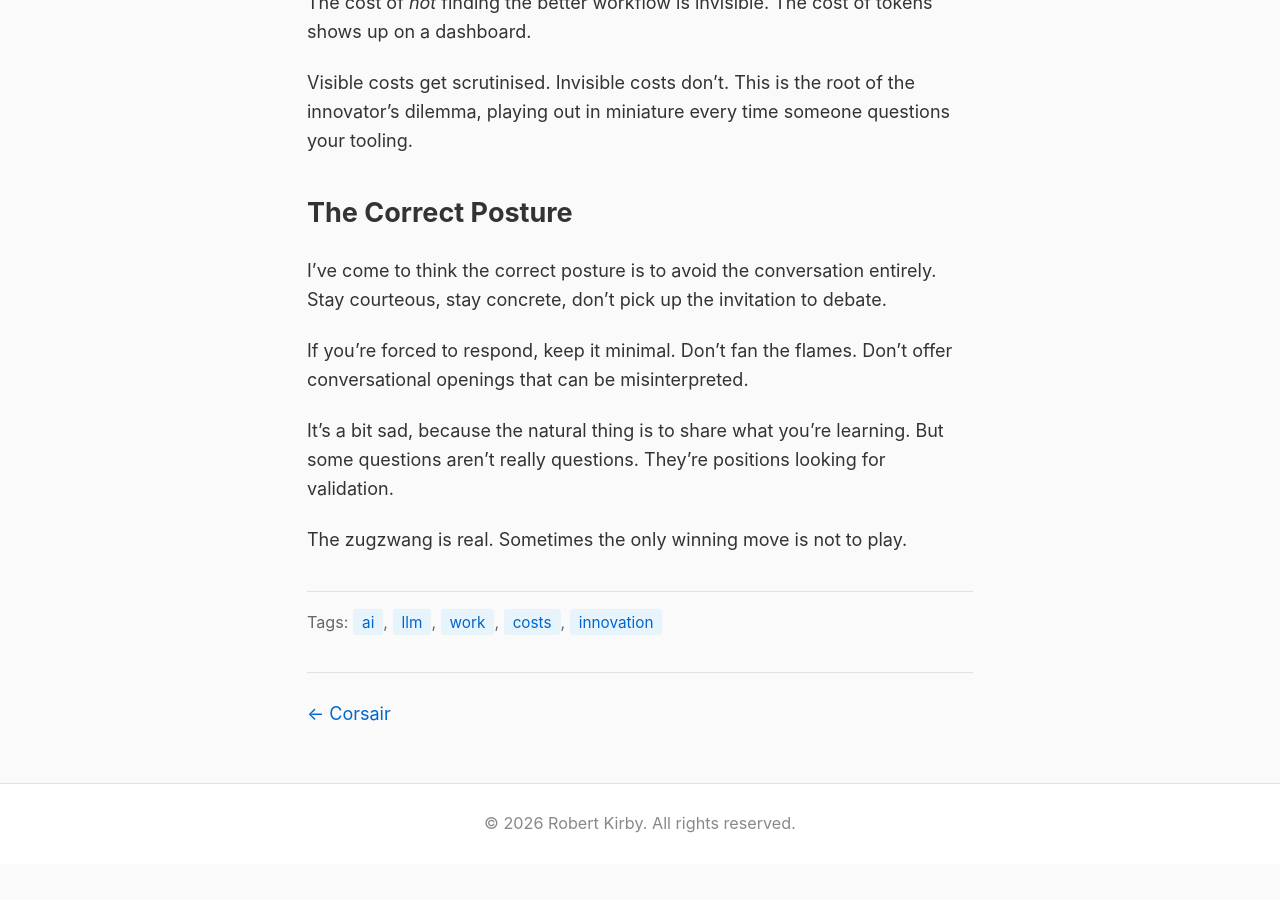
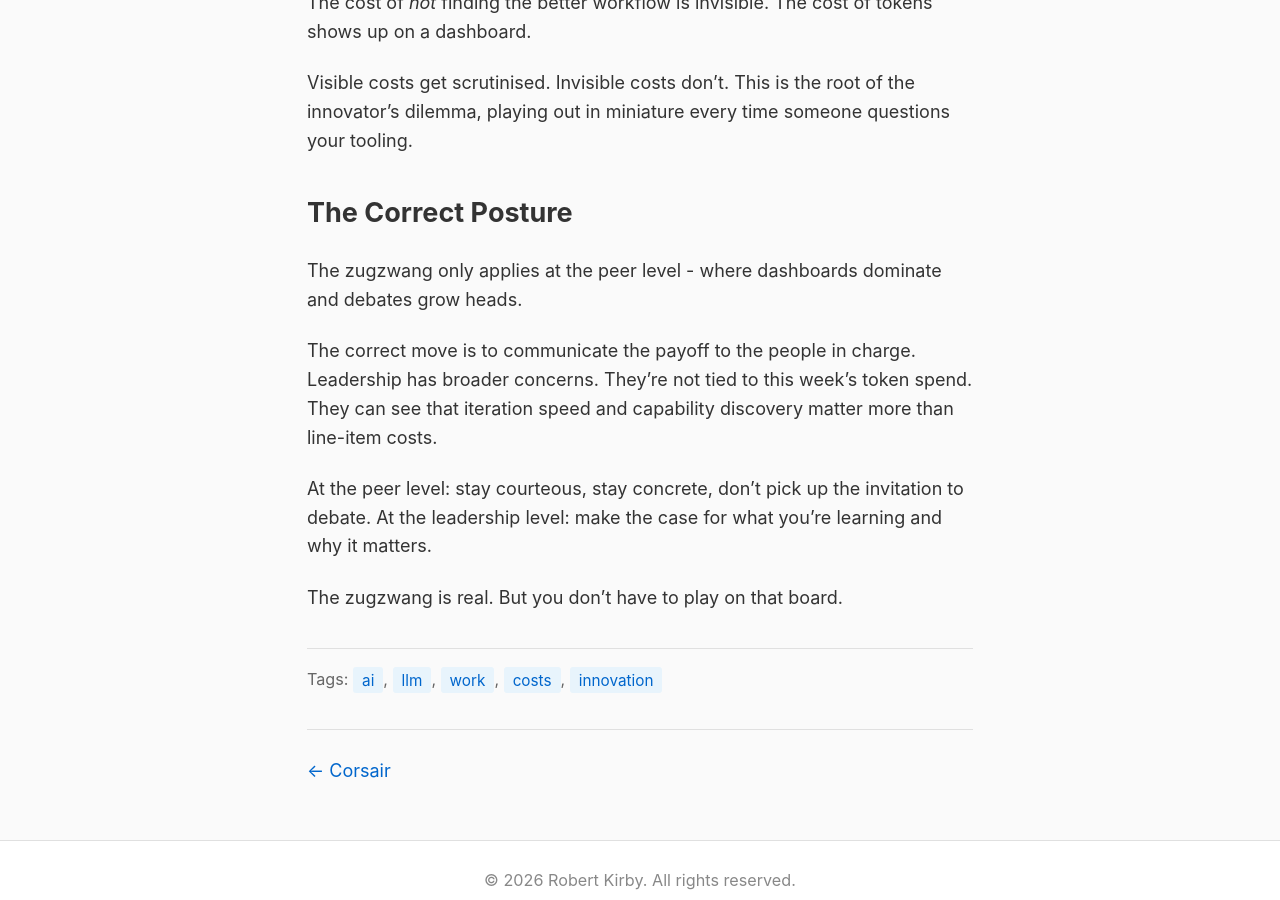
Before and after one commit to rob137/rob137.github.io, a Jekyll site: the page built from _posts/2026-01-08-zugzwang.md, in a window 1280 px wide and 900 px high, scrolled down 1789 px. Built offline with Jekyll 4.4.1, drawn with Linux system fonts in a browser that asks for light colours; before the commit the page ends 2653 px from its top, so only the background shows below that.

Commit message:
Reframe posture: communicate up, not subvert
Leadership has broader concerns than this week's dashboard.

Co-Authored-By: Claude Opus 4.5 <noreply@anthropic.com>

```diff
--- a/_posts/2026-01-08-zugzwang.md
+++ b/_posts/2026-01-08-zugzwang.md
@@ -34,10 +34,10 @@ Visible costs get scrutinised. Invisible costs don't. This is the root of the in
 
 ## The Correct Posture
 
-I've come to think the correct posture is to avoid the conversation entirely. Stay courteous, stay concrete, don't pick up the invitation to debate.
+The zugzwang only applies at the peer level - where dashboards dominate and debates grow heads.
 
-If you're forced to respond, keep it minimal. Don't fan the flames. Don't offer conversational openings that can be misinterpreted.
+The correct move is to communicate the payoff to the people in charge. Leadership has broader concerns. They're not tied to this week's token spend. They can see that iteration speed and capability discovery matter more than line-item costs.
 
-It's a bit sad, because the natural thing is to share what you're learning. But some questions aren't really questions. They're positions looking for validation.
+At the peer level: stay courteous, stay concrete, don't pick up the invitation to debate. At the leadership level: make the case for what you're learning and why it matters.
 
-The zugzwang is real. Sometimes the only winning move is not to play.
+The zugzwang is real. But you don't have to play on that board.
```
